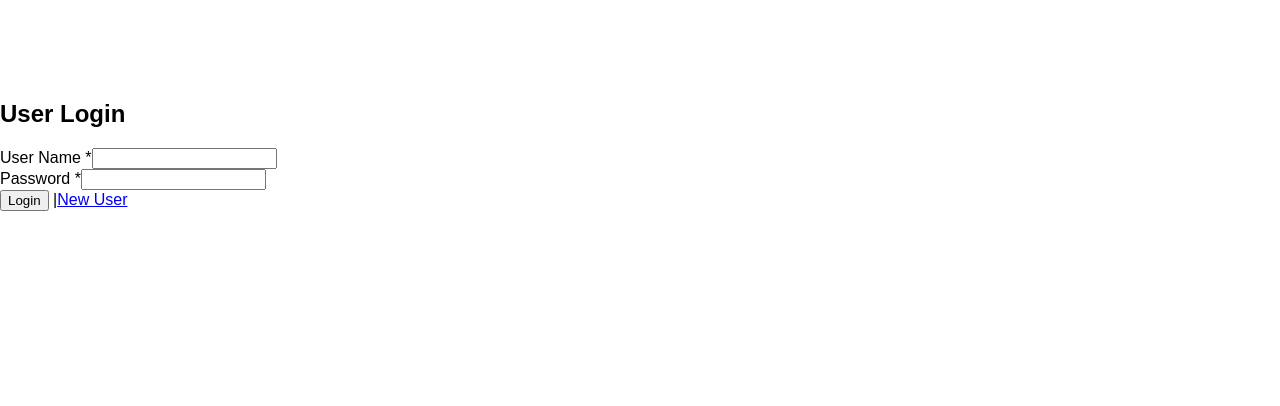
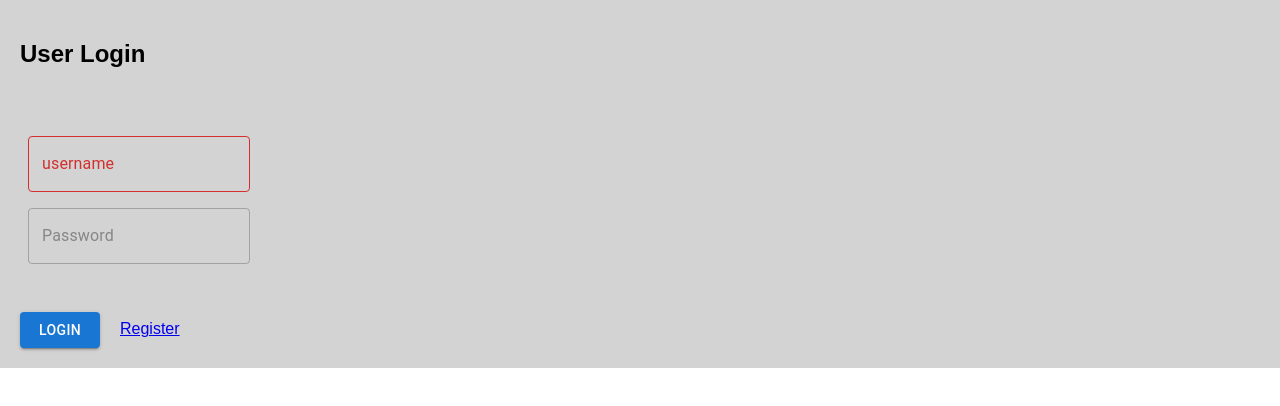
Before and after one commit to jamespeterjacob/realdeal, a React (Create React App) app: page /login in a window 1280 px wide. Shown: the top 406 px of the page. Built offline with nearby package versions, Linux system fonts and the light colour scheme.

Commit message:
modified:   src/Login.js

```diff
--- a/src/Login.js
+++ b/src/Login.js
@@ -94,31 +94,72 @@ sessionStorage.clear();
         return result;
     }
     return (
-        <div className="row">
-            <div className="offset-lg-3 col-lg-6" style={{ marginTop: '100px' }}>
-                <form onSubmit={ProceedLogin} className="container">
-                    <div className="card">
-                        <div className="card-header">
+        // <div className="row">
+        //     <div className="offset-lg-3 col-lg-6" style={{ marginTop: '100px' }}>
+        //         <form onSubmit={ProceedLogin} className="container">
+        //             <div className="card">
+        //                 <div className="card-header">
+        //                     <h2>User Login</h2>
+        //                 </div>
+        //                 <div className="card-body">
+        //                     <div className="form-group">
+        //                         <label>User Name <span className="errmsg">*</span></label>
+        //                         <input value={username} onChange={e => usernameupdate(e.target.value)} className="form-control"></input>
+        //                     </div>
+        //                     <div className="form-group">
+        //                         <label>Password <span className="errmsg">*</span></label>
+        //                         <input type="password" value={password} onChange={e => passwordupdate(e.target.value)} className="form-control"></input>
+        //                     </div>
+        //                 </div>
+        //                 <div className="card-footer">
+        //                     <button type="submit" className="btn btn-primary">Login</button> |
+        //                     <Link className="btn btn-success" to={'/register'}>New User</Link>
+        //                 </div>
+        //             </div>
+        //         </form>
+        //     </div>
+        // </div>
+
+        <Box className='logincontainer' style={{}}
+        component="form" sx={{'& .MuiTextField-root': { m: 1, width: '25ch' },}}
+        noValidate autoComplete="off">
+
+                  <form onSubmit={ProceedLogin} className="" >
+
+                      <div className="card" style={{backgroundColor:'lightgray', alignContent:'center'}}>
+                          <div className="card-header" style={{verticalAlign:'', alignContent:'center'}}>
+                              <div className="form-group" style={{alignContent:'center', padding:'20px'}}>
                               <h2>User Login</h2>
                               </div>
-                        <div className="card-body">
-                            <div className="form-group">
-                                <label>User Name <span className="errmsg">*</span></label>
-                                <input value={username} onChange={e => usernameupdate(e.target.value)} className="form-control"></input>
+                          </div>
+                          <div className="card-body" style={{backgroundColor:'lightgray', padding:'20px'}}>
+                          <div>
+          {/* <TextField
+            error
+            id="outlined-error"
+            label="username"
+          //   defaultValue="Hello World"
+          /> */}
+        </div>
+                              <div className="form-group" >
+                                  {/* <label>User Name <span className="errmsg">*</span></label> */}
+                                  <TextField error id="outlined-error" label="username" value={username} onChange={e => usernameupdate(e.target.value)} className="" style={{minHeight:'30px'}} placeholder="Username" ></TextField>
                               </div>
                               <div className="form-group">
-                                <label>Password <span className="errmsg">*</span></label>
-                                <input type="password" value={password} onChange={e => passwordupdate(e.target.value)} className="form-control"></input>
+                                  {/* <label>Password <span className="errmsg">*</span></label> */}
+                                  <TextField type="password" value={password} onChange={e => passwordupdate(e.target.value)} className="form-control" style={{minHeight:'30px'}} placeholder="Password"></TextField>
                               </div>
                           </div>
-                        <div className="card-footer">
-                            <button type="submit" className="btn btn-primary">Login</button> |
-                            <Link className="btn btn-success" to={'/register'}>New User</Link>
+                          <div className="card-footer" style={{padding:'20px', alignContent:'center'}}>
+                              <Button variant="contained" type="submit" className="btn btn-primary" style={{minHeight:'30px', minWidth:'80px'}}>Login</Button>
+                              <span style={{padding:'20px'}}>
+                              <Link className="btn btn-success" to={'/register'} style={{minHeight:'30px'}}>Register</Link>
+                              </span>
+
                           </div>
                       </div>
                   </form>
-            </div>
-        </div>
+                  </Box>
     );
 }
 
```
Lines whose indentation alone changed are shown as unchanged.
